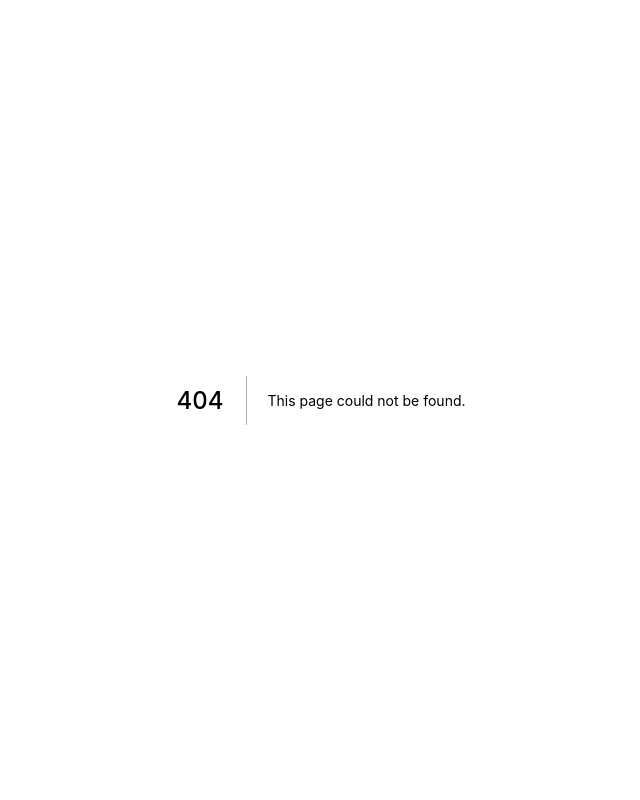
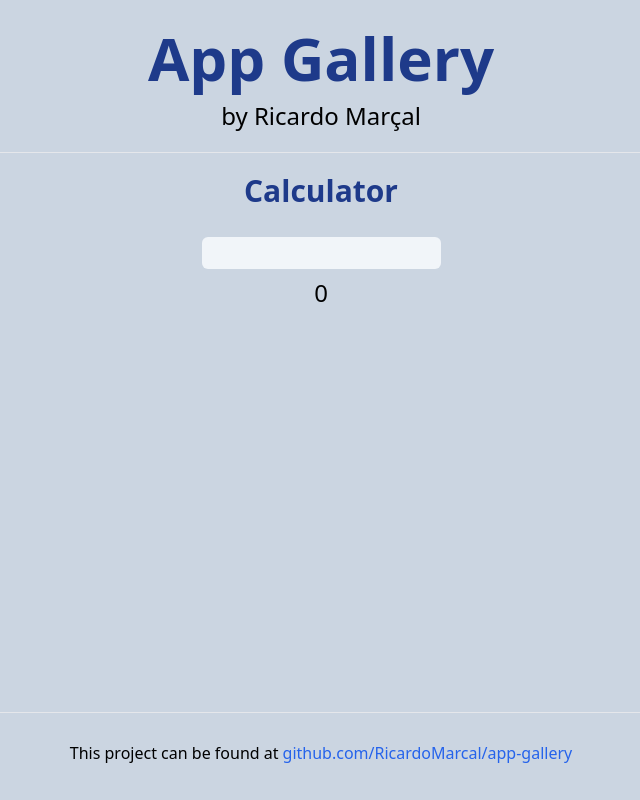
Before and after one commit to RicardoMarcal/app-gallery, a Next.js app: page /calculator in a window 1280 px wide. Before the commit this address had no page. Shown: the whole page, without its empty margins (319-959 px from the left). Built offline with nearby package versions, Linux system fonts and the light colour scheme.

Commit message:
calculator

```diff
--- /dev/null
+++ b/pages/calculator.tsx
@@ -0,0 +1,55 @@
+import type { NextPage } from 'next'
+import Head from 'next/head'
+import Link from 'next/link'
+import React, { useState } from 'react'
+import Footer from '../components/Footer'
+import Header from '../components/Header'
+
+const BinToDec: NextPage = () => {
+  const [result, setResult] = useState(0)
+
+  const verifyInput = (e: React.KeyboardEvent<HTMLInputElement>) => {
+    if(e.key.match(/^[0-1]+$/g) === null && e.key !== "Backspace" && e.key !== "ArrowLeft" && e.key !== "ArrowRight" && e.ctrlKey === false){
+      e.preventDefault()
+      alert("You can only type 0 or 1")
+    }
+  }
+
+  const handleConvert = (e: React.ChangeEvent<HTMLInputElement>) => {
+    let r = 0
+    let bin = e.target.value
+    for(let i = 0; i < bin.length; i++){
+      r += parseInt(bin[i])*Math.pow(2, bin.length-i-1)
+    }
+    setResult(r)
+  }
+
+  return (
+    <div className="flex min-h-screen flex-col items-center justify-center py-2 bg-slate-300">
+      <Head>
+        <title>Calculator - App Gallery</title>
+        <link rel="icon" href="/favicon.ico" />
+      </Head>
+
+      <main className="flex w-full flex-1 flex-col items-center px-3 text-center">
+        <Header/>
+
+        <div className='flex flex-col gap-2 py-5'>
+          <h2 className="text-3xl font-bold text-blue-900">Calculator</h2>
+          <input
+            type="text"
+            onKeyDown={verifyInput}
+            onChange={handleConvert}
+            className="p-1 mt-5 text-center bg-slate-100 rounded-md"
+          />
+          <p id="result" className='text-2xl'>{result}</p>
+        </div>
+
+      </main>
+
+      <Footer/>
+    </div>
+  )
+}
+
+export default BinToDec
--- a/pages/index.tsx
+++ b/pages/index.tsx
@@ -37,6 +37,9 @@ const Home: NextPage = () => {
           <Link href='/randomnumbergenerator'>
             <p className='p-2 rounded-md bg-blue-600 w-64 text-white cursor-pointer'>Random Number Generator</p>
           </Link>
+          <Link href='/calculator'>
+            <p className='p-2 rounded-md bg-blue-600 w-64 text-white cursor-pointer'>Calculator</p>
+          </Link>
         </div>
 
       </main>
```
